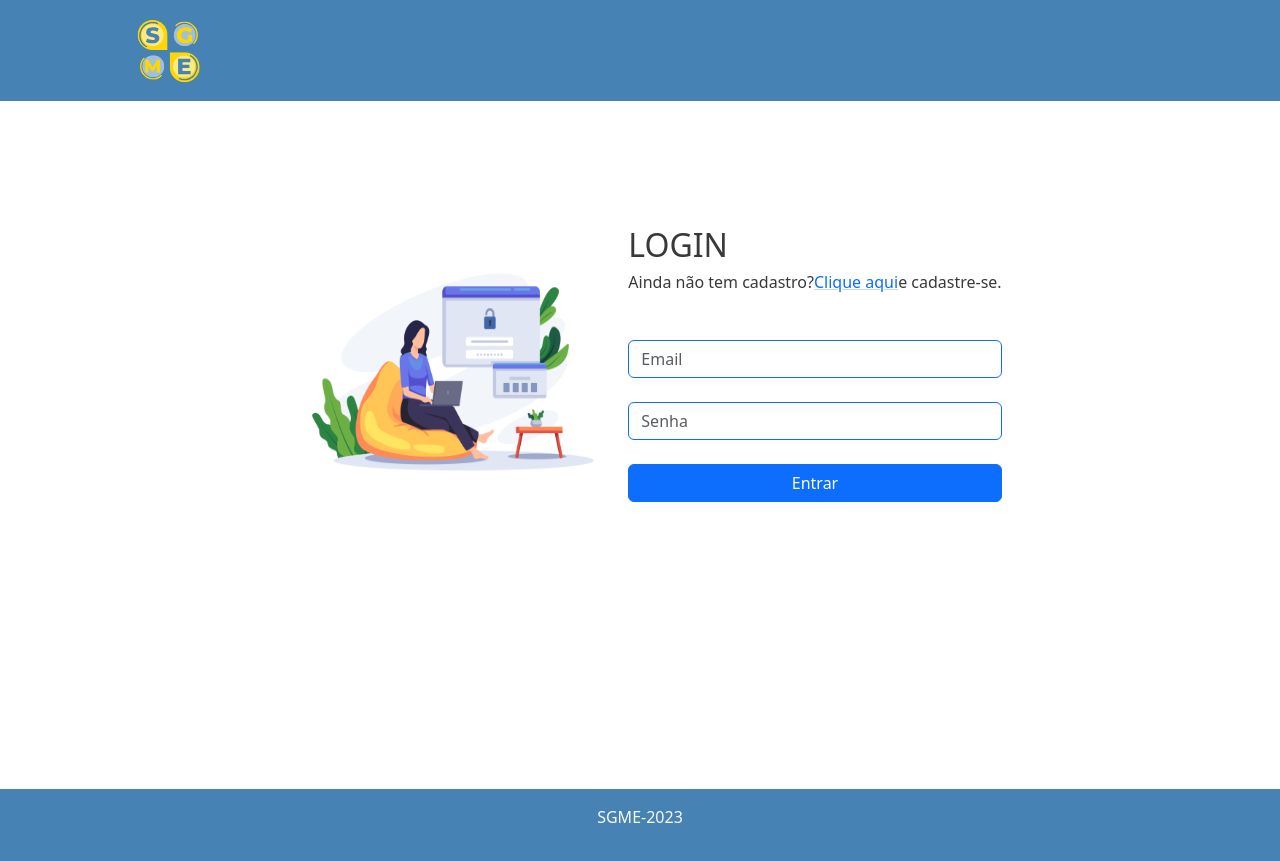
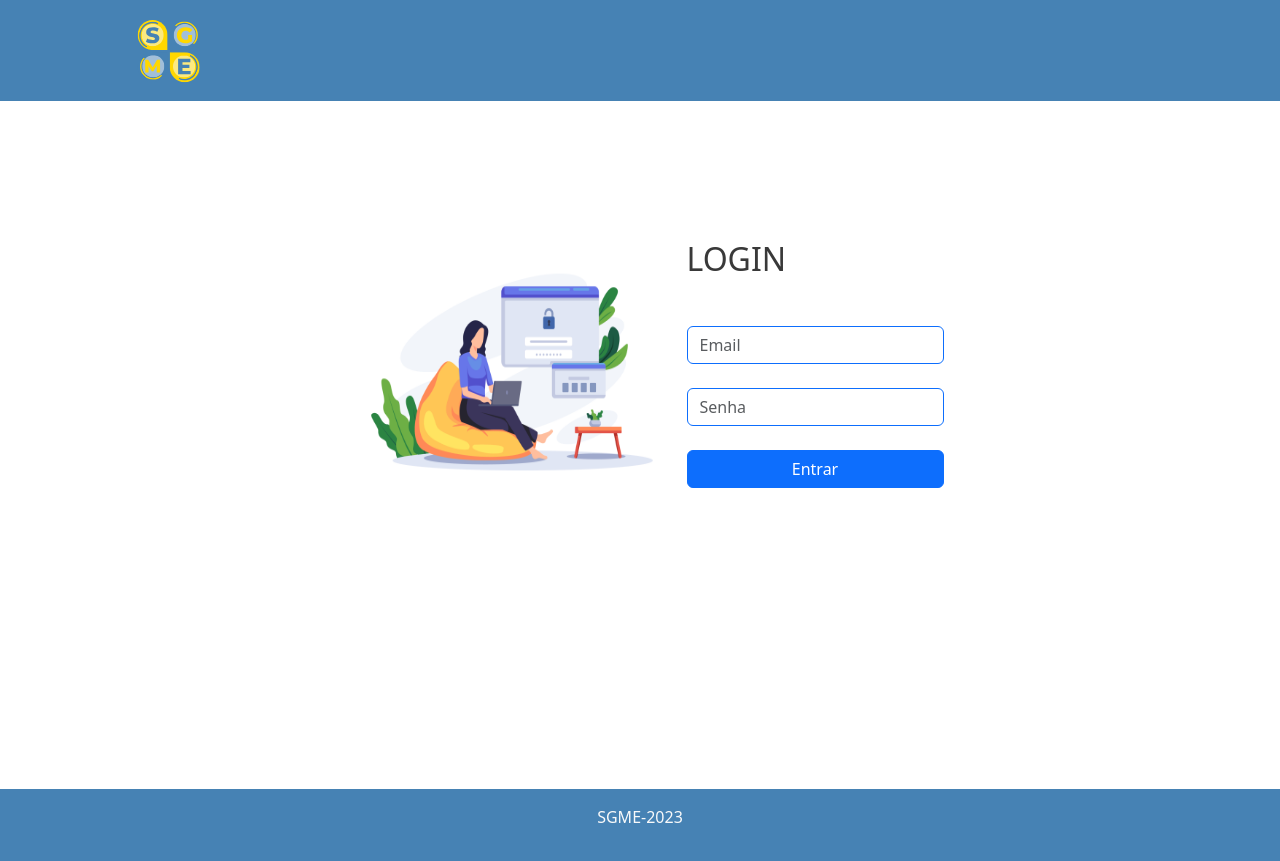
Before and after one commit to PolianaLima/projeto_gestao_prod_render, a Next.js app: page / in a window 1280 px wide. Built offline with nearby package versions, Linux system fonts and the light colour scheme.

Commit message:
Url login

```diff
--- a/pages/cadastro/index.js
+++ b/pages/cadastro/index.js
@@ -28,7 +28,7 @@ function Index(props) {
             .then((response) => {
                 console.log(response.data)
                 setStatus(true)
-                router.push("/login")
+                router.push("/")
             })
             .catch((error)=> {
                 if (axios.isAxiosError(error) && error.response) {
--- a/pages/index.js
+++ b/pages/index.js
@@ -68,15 +68,6 @@ function Index(props) {
                     <div className="">
                         <div className="mb-5">
                             <h2 className="">LOGIN</h2>
-                            <h6>
-                                Ainda não tem cadastro?
-                                <Link
-                                    href="/cadastro"
-                                    className="link-primary link-underline-opacity-25 link-underline-opacity-100-hover"
-                                >Clique aqui
-                                </Link>
-                                e cadastre-se.
-                            </h6>
                         </div>
 
                         <div className="">
```
